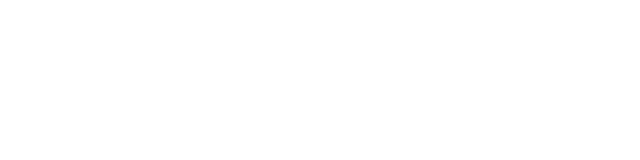
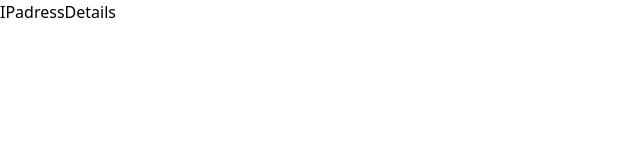
Before and after one commit to GitHubOshin/ip-address-tracker, a React (Create React App) app: page / in a window 1280 px wide. Shown: the top 160 px of the page, without its empty margins (0-640 px from the left). Built offline with nearby package versions, Linux system fonts and the light colour scheme.

Commit message:
Install Redux Toolkit

```diff
--- a/package.json
+++ b/package.json
@@ -3,6 +3,7 @@
   "version": "0.1.0",
   "private": true,
   "dependencies": {
+    "@reduxjs/toolkit": "^1.9.5",
     "@testing-library/jest-dom": "^5.16.5",
     "@testing-library/react": "^13.4.0",
     "@testing-library/user-event": "^13.5.0",
--- a/src/App.js
+++ b/src/App.js
@@ -1,5 +1,11 @@
+import HomePage from './pages/HomePage'
+
 function App() {
-  return <div className="App"></div>
+  return (
+    <div className="">
+      <HomePage />
+    </div>
+  )
 }
 
 export default App
--- /dev/null
+++ b/src/app/stores.js
@@ -0,0 +1 @@
+import { configureStore } from '@reduxjs/toolkit'
--- /dev/null
+++ b/src/components/IPadressDetails.js
@@ -0,0 +1,7 @@
+import React from 'react'
+
+function IPadressDetails() {
+  return <div>IPadressDetails</div>
+}
+
+export default IPadressDetails
--- /dev/null
+++ b/src/pages/HomePage.js
@@ -0,0 +1,11 @@
+import IPadressDetails from '../components/IPadressDetails'
+
+function HomePage() {
+  return (
+    <section className="">
+      <IPadressDetails />
+    </section>
+  )
+}
+
+export default HomePage
--- /dev/null
+++ b/src/slices.js/abcSlices.js
@@ -0,0 +1 @@
+import { createSlice } from '@reduxjs/toolkit'
```
Also changed, not shown: public/logo512.png (deleted), 1 other file (tests, documents, lock files or other folders).
